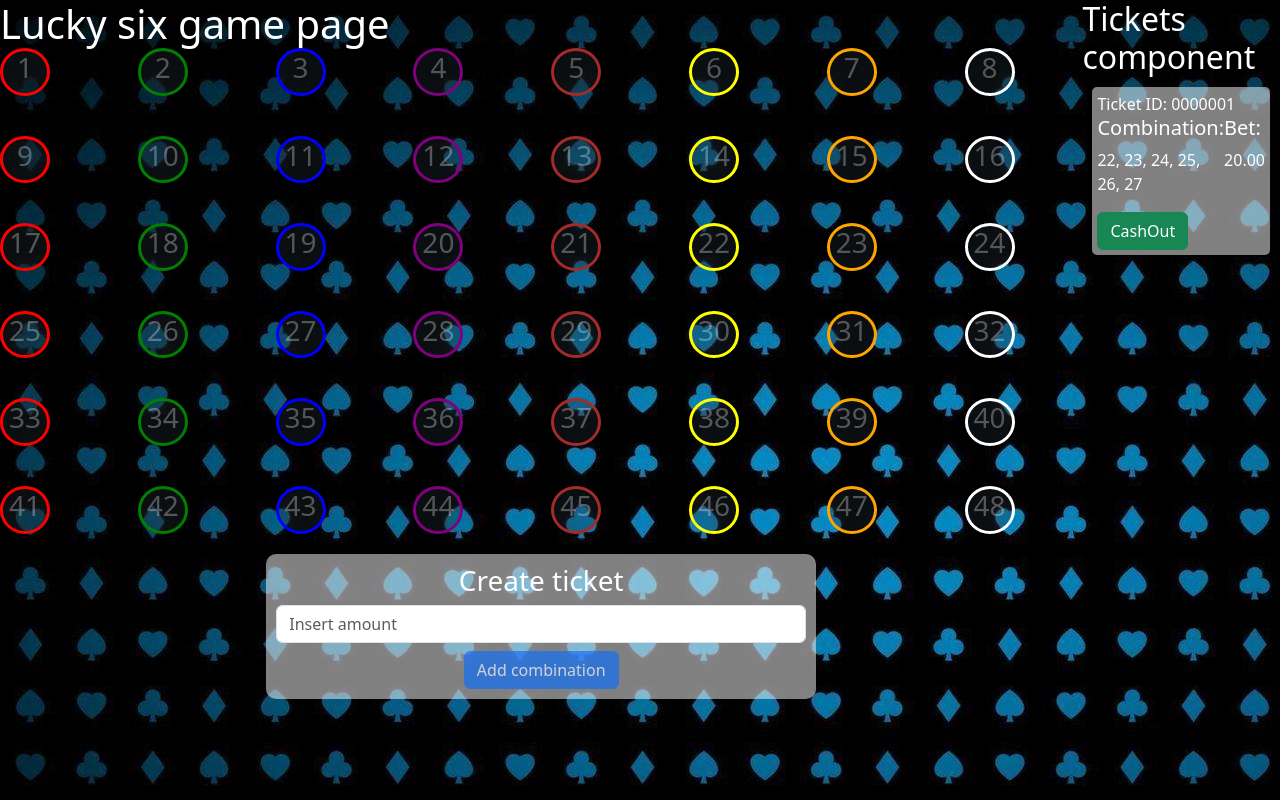
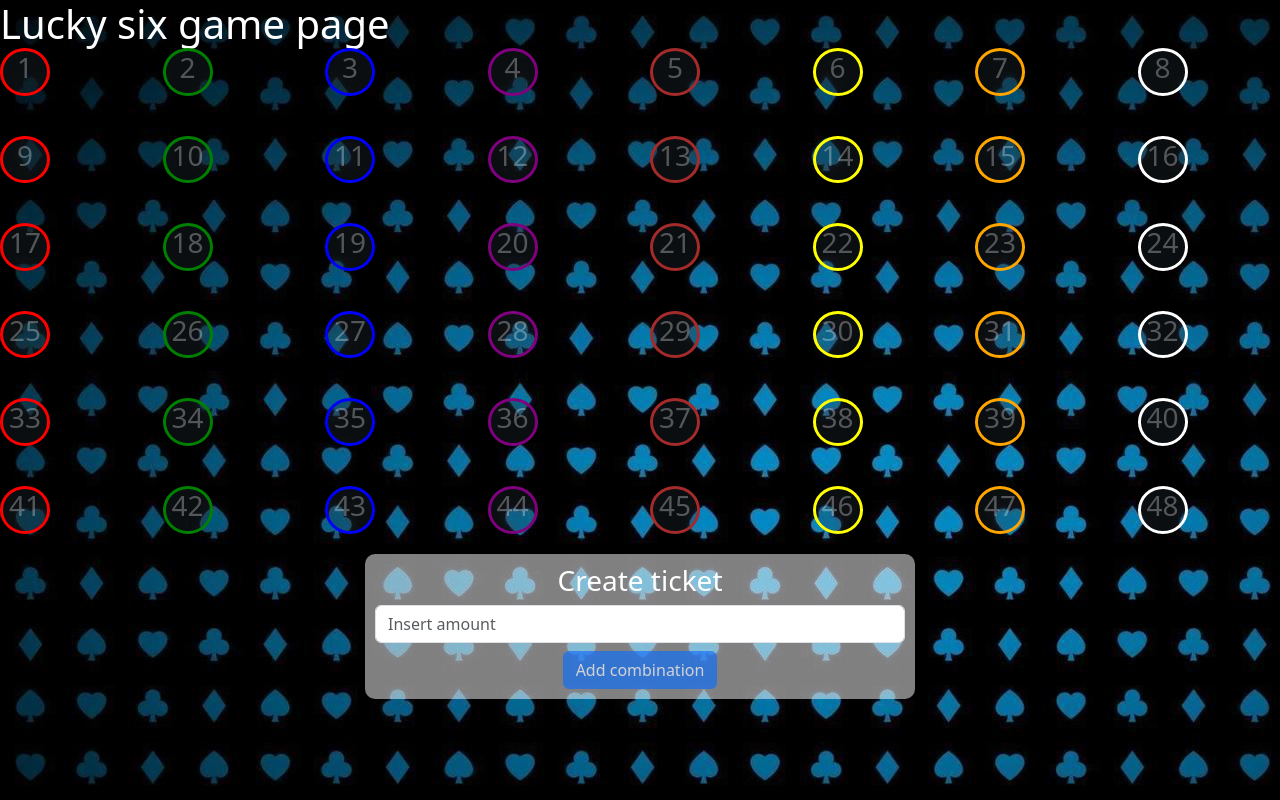
Before and after one commit to Nenadan/luckysix, a React (Create React App) app in the folder luckysix/: page / in a window 1280 px wide. Built offline with nearby package versions, Linux system fonts and the light colour scheme.

Commit message:
LS-1 Create and connect TicketComponent with rest of the UI

```diff
--- a/luckysix/src/Pages/LuckySixGamePage/CreateTicketComponent/CreateTicketComponent.jsx
+++ b/luckysix/src/Pages/LuckySixGamePage/CreateTicketComponent/CreateTicketComponent.jsx
@@ -1,8 +1,18 @@
-import react from "react";
+import react, { useState } from "react";
 import '../CreateTicketComponent/CreateTicketComponent.css'
 
 export default function CreateTicketComponent(props){
+    const[amount, setAmount] = useState(null);
 
+    function AddCombination(){
+        let newCombination = {
+            id: '00000001',
+            numbers: props.selectedNumbers,
+            amount: amount
+        };
+        console.log(newCombination);
+        props.setCombination(newCombination);
+    }
     return(
         <div className="create-ticket-component">
             <h3>Create ticket</h3>
@@ -13,8 +23,8 @@ export default function CreateTicketComponent(props){
                     ))
                 }
             </div>
-            <input className="form-control" type="number" placeholder="Insert amount"></input>
-            <button disabled={!props.ticketCompleted} className="btn btn-primary mt-2">Add combination</button>
+            <input onChange={(e) => setAmount(e.target.value)} className="form-control" type="number" placeholder="Insert amount"></input>
+            <button onClick={AddCombination} disabled={!props.ticketCompleted} className="btn btn-primary mt-2">Add combination</button>
         </div>
     )
 }
--- a/luckysix/src/Pages/LuckySixGamePage/LuckySixGamePage.jsx
+++ b/luckysix/src/Pages/LuckySixGamePage/LuckySixGamePage.jsx
@@ -6,6 +6,8 @@ import TicketsComponent from "./TicketsComponent/TicketsComponent";
 function LuckySixGamePage(props){
     const[data, setData] = useState(props.data);
     const[selectedNumbers, setSelectedNumbers] = useState([]);
+    const[combinations, setCombinations] = useState([]);
+
     let ticketCompleted = selectedNumbers.length >= 6 ? true : false;
 
     function AddRemoveNumbers(isSeleted, number){
@@ -14,6 +16,11 @@ function LuckySixGamePage(props){
         }else{
             setSelectedNumbers(prevSelectedNumbers => prevSelectedNumbers.filter(item => item.number !== number.number));
         }
+    }
+
+    function setCombination(combination){
+        setSelectedNumbers([]);
+        setCombinations(previousCombinations => [...previousCombinations, combination]);
     }
     return(
         <div className="lucky-six-game-page text-white">
@@ -25,12 +32,17 @@ function LuckySixGamePage(props){
                     ))}
                 </div>
                 <div className="create-ticket-container">
-                    <CreateTicketComponent ticketCompleted={ticketCompleted} selectedNumbers={selectedNumbers}/>
+                    <CreateTicketComponent ticketCompleted={ticketCompleted} selectedNumbers={selectedNumbers} setCombination={setCombination}/>
                 </div>
             </div>
-            <div className="tickets-container">
-                <TicketsComponent />
-            </div>
+            {
+            combinations.length > 0 ?
+            (<div className="tickets-container">
+                <TicketsComponent combinations={combinations}/>
+            </div>)
+            : null
+            }
+
         </div>
     )
 }
--- a/luckysix/src/Pages/LuckySixGamePage/TicketComponent/TicketComponent.css
+++ b/luckysix/src/Pages/LuckySixGamePage/TicketComponent/TicketComponent.css
@@ -13,3 +13,12 @@
 .ticket-id-label{
     margin-bottom: 0;
 }
+
+.ticket-combination-numer{
+
+}
+
+.combination-array{
+    display: flex;
+    justify-content: space-between;
+}
--- a/luckysix/src/Pages/LuckySixGamePage/TicketComponent/TicketComponent.jsx
+++ b/luckysix/src/Pages/LuckySixGamePage/TicketComponent/TicketComponent.jsx
@@ -1,19 +1,25 @@
 import React from "react";
 import '../TicketComponent/TicketComponent.css';
 
-let TicketComponent = () => {
+let TicketComponent = (props) => {
 
     return(
         <div className="active-ticket">
-            <p className="ticket-id-label">Ticket ID: 0000001</p>
+            <p className="ticket-id-label">Ticket ID: {props.combination.id}</p>
             <div className="active-ticket-info">
                 <div>
                     <h5>Combination:</h5>
-                    <p>22, 23, 24, 25, 26, 27</p>
+                    <div className="combination-array">
+                    {
+                        props.combination.numbers.map((number, index)=>(
+                            <p key={index} className="ticket-combination-numer">{number.number}</p>
+                        ))
+                    }
+                    </div>
                 </div>
                 <div>
                     <h5>Bet:</h5>
-                    <p>20.00</p>
+                    <p>{props.combination.amount}</p>
                 </div>
             </div>
             <button className="btn btn-success">CashOut</button>
--- a/luckysix/src/Pages/LuckySixGamePage/TicketsComponent/TicketsComponent.jsx
+++ b/luckysix/src/Pages/LuckySixGamePage/TicketsComponent/TicketsComponent.jsx
@@ -1,12 +1,15 @@
 import React from "react";
 import TicketComponent from "../TicketComponent/TicketComponent";
 
-let TicketsComponent = () => {
+let TicketsComponent = (props) => {
 
     return(
         <div>
-            <h2>Tickets component</h2>
-            <TicketComponent />
+            {
+                props.combinations.map((combination, index) => (
+                    <TicketComponent key={index} combination={combination}/>
+                ))
+            }
         </div>
     )
 }
```
